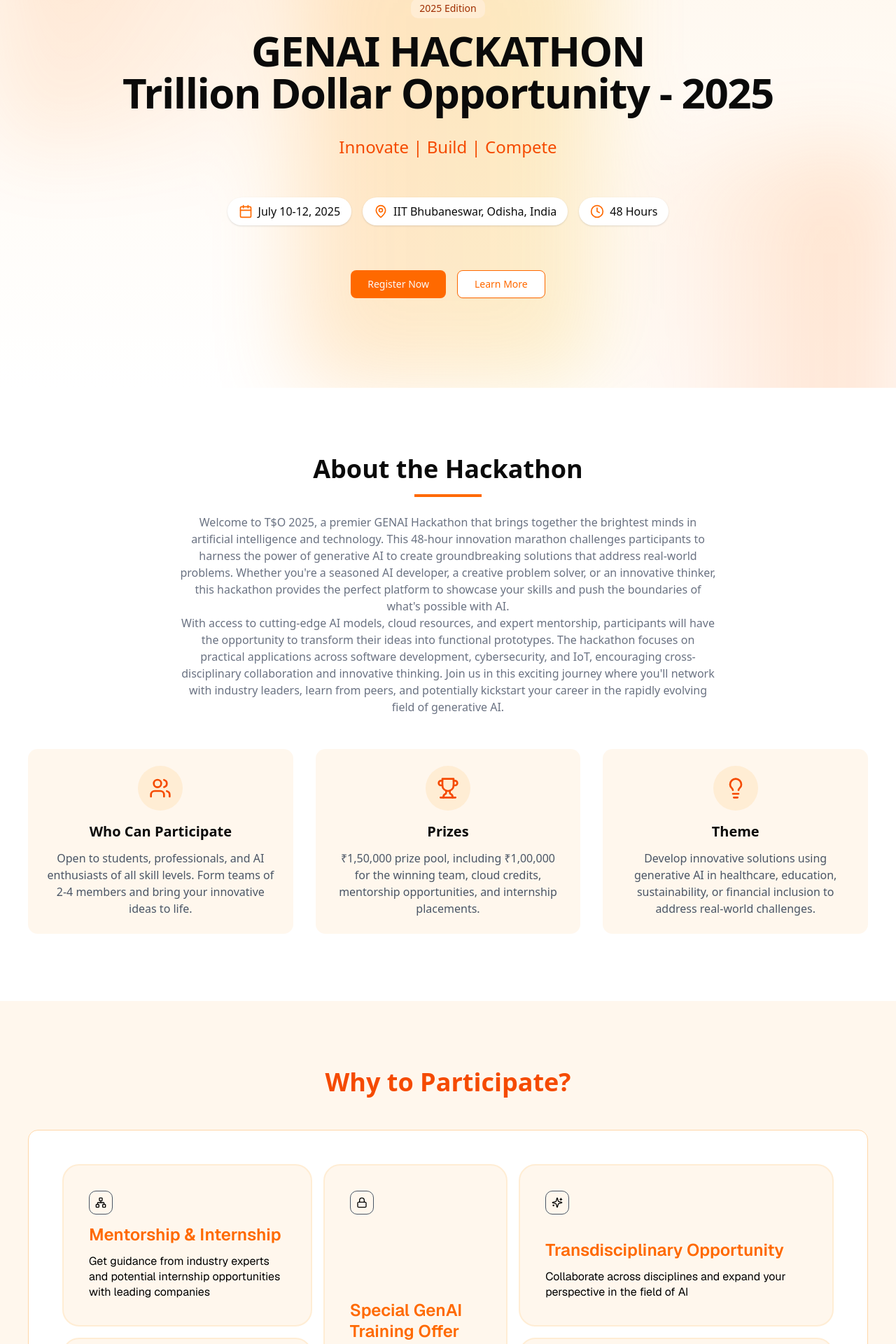
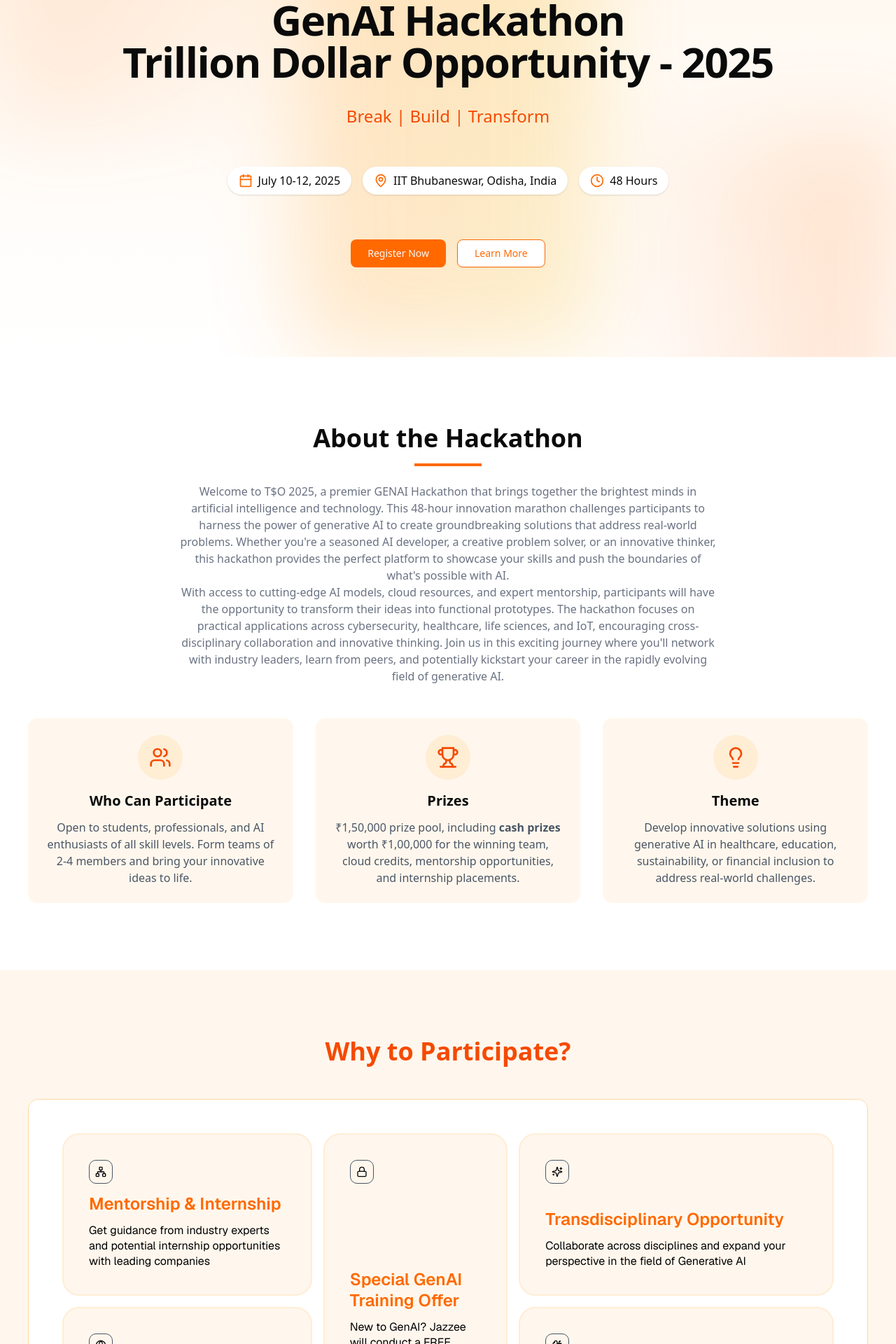
Before and after one commit to garunAMT/jazzee-hackathon, a Next.js app: page / in a window 1280 px wide. Shown: the part 226-2146 px from the top of the page at 70% size. Built offline with nearby package versions, Linux system fonts and the light colour scheme.

Commit message:
made changes in complimetary prizes

```diff
--- a/components/shared/Hero.tsx
+++ b/components/shared/Hero.tsx
@@ -24,14 +24,14 @@ const Hero = () => {
         </div>
 
         <div className="container relative flex flex-col items-center text-center space-y-8">
-          <div className="inline-block rounded-lg bg-orange-100 px-3 py-1 text-sm text-orange-800 mb-4">
+          {/* <div className="inline-block rounded-lg bg-orange-100 px-3 py-1 text-sm text-orange-800 mb-4">
             2025 Edition
-          </div>
+          </div> */}
           <h1 className="text-4xl md:text-6xl font-extrabold tracking-tight">
-            GENAI HACKATHON <br /> Trillion Dollar Opportunity - 2025
+            GenAI Hackathon <br /> Trillion Dollar Opportunity - 2025
           </h1>
           <p className="text-xl md:text-2xl font-medium text-orange-600">
-            Innovate | Build | Compete
+            Break | Build | Transform
           </p>
           <div className="flex flex-wrap justify-center gap-4 mt-6">
             <div className="flex items-center gap-2 bg-white px-4 py-2 rounded-full shadow-sm">
@@ -94,7 +94,7 @@ const Hero = () => {
               With access to cutting-edge AI models, cloud resources, and expert
               mentorship, participants will have the opportunity to transform
               their ideas into functional prototypes. The hackathon focuses on
-              practical applications across software development, cybersecurity,
+              practical applications across cybersecurity, healthcare, life sciences,
               and IoT, encouraging cross-disciplinary collaboration and
               innovative thinking. Join us in this exciting journey where you'll
               network with industry leaders, learn from peers, and potentially
@@ -122,7 +122,7 @@ const Hero = () => {
               </div>
               <h3 className="text-xl font-bold mb-3">Prizes</h3>
               <p className="text-gray-600">
-                ₹1,50,000 prize pool, including ₹1,00,000 for the winning team,
+                ₹1,50,000 prize pool, including <b>cash prizes</b> worth ₹1,00,000 for the winning team,
                 cloud credits, mentorship opportunities, and internship
                 placements.
               </p>
--- a/components/shared/Prizes.tsx
+++ b/components/shared/Prizes.tsx
@@ -96,34 +96,34 @@ export function Prizes() {
           <div className="grid md:grid-cols-2 lg:grid-cols-3 gap-6">
             {[
               {
-                category: "Software Development",
-                icon: "💻",
-                description: "Best AI solution in software development",
+              category: "Most Innovative Use Case",
+              icon: "💡",
+              description: "Awarded for the most creative and impactful AI solution.",
               },
               {
-                category: "Cybersecurity",
-                icon: "🔒",
-                description: "Best AI solution in cybersecurity",
+              category: "Best Technical Implementation",
+              icon: "🛠️",
+              description: "Recognizing the most robust and technically impressive project.",
               },
               {
-                category: "Internet of Things (IoT)",
-                icon: "🌐",
-                description: "Best AI solution in IoT",
+              category: "Best UI/UX Design",
+              icon: "🎨",
+              description: "For the project with the most user-friendly and attractive interface.",
               },
               {
-                category: "Healthcare & Medical AI",
-                icon: "🏥",
-                description: "Best AI solution in healthcare",
+              category: "Best Team Collaboration",
+              icon: "🤝",
+              description: "For outstanding teamwork and collaboration throughout the hackathon.",
               },
               {
-                category: "Sustainable AI",
-                icon: "🌱",
-                description: "Best AI solution for sustainability",
+              category: "Best Presentation",
+              icon: "🎤",
+              description: "For the clearest and most compelling project presentation.",
               },
               {
-                category: "Financial Crime",
-                icon: "💰",
-                description: "Best AI solution for financial crime prevention",
+              category: "People's Choice Award",
+              icon: "🏆",
+              description: "Voted as the favorite project by participants and audience.",
               },
             ].map((category, index) => (
               <div key={index} className="bg-orange-50 rounded-xl p-6 text-center shadow-sm">
--- a/components/shared/WhyJoinCards.tsx
+++ b/components/shared/WhyJoinCards.tsx
@@ -33,7 +33,7 @@ export function WhyJoinCards() {
         area="md:[grid-area:2/7/3/13] xl:[grid-area:1/8/2/13]"
         icon={<Sparkles className="h-4 w-4 text-black dark:text-neutral-400" />}
         title="Transdisciplinary Opportunity"
-        description="Collaborate across disciplines and expand your perspective in the field of AI"
+        description="Collaborate across disciplines and expand your perspective in the field of Generative AI"
       />
 
       <GridItem
```
Lines whose indentation alone changed are shown as unchanged.
